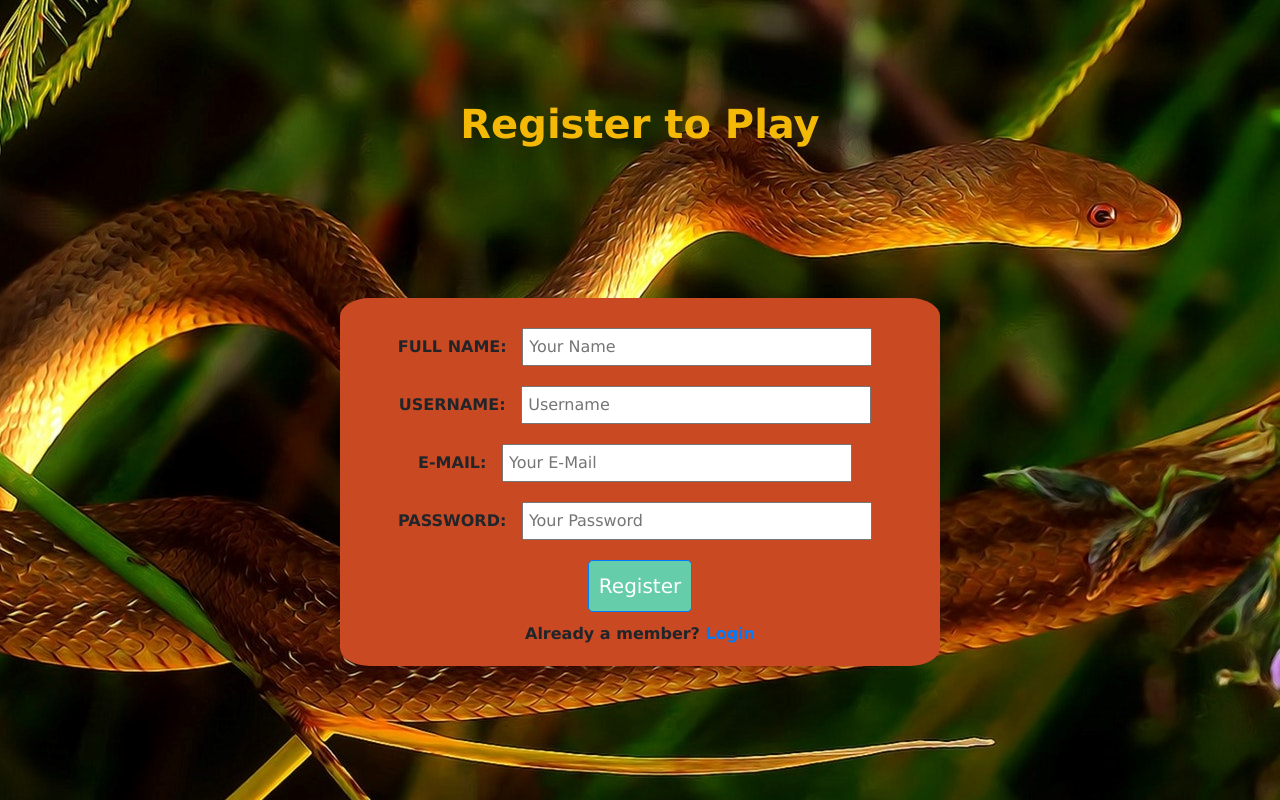
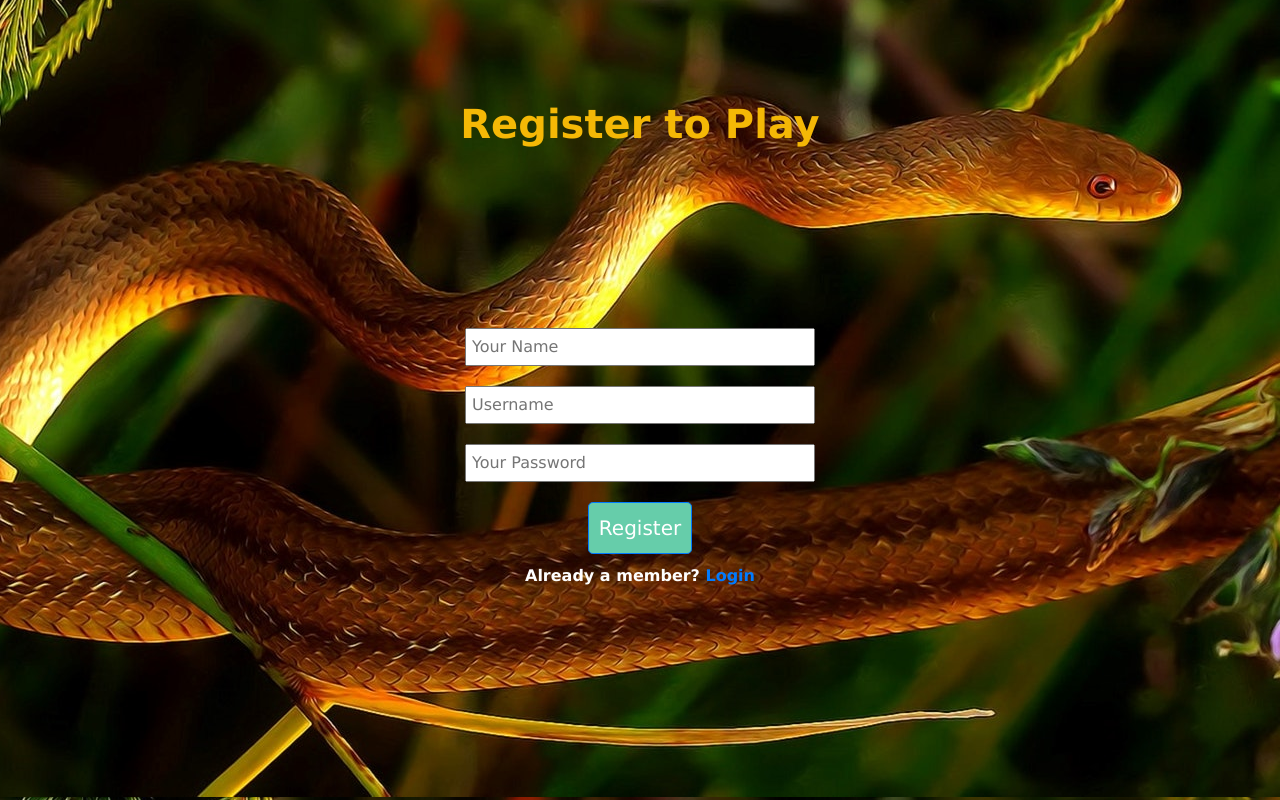
Before and after one commit to Nasswow/SnakeGame, a PHP site: page / in a window 1280 px wide. Run offline with PHP 8.4, Linux system fonts and the light colour scheme.

Commit message:
another update

```diff
--- a/css/style.css
+++ b/css/style.css
@@ -38,9 +38,10 @@ body {
   color: rgb(244, 184, 6);
 }
 #form {
-  width: 600px;
+  /* width: 600px; */
   border-radius: 5%;
-  background-color: #c84922;
+  background-color: #42685000;
+  color: #fff;
   font-weight: 600;
   margin: 150px auto 0;
   padding: 20px 0;
--- a/index.php
+++ b/index.php
@@ -12,10 +12,9 @@
 	<div class= "playArea">
 		<h1 class = "registerLable">Register to Play</h1>
 		<form id = "form" action="playGame.php" method="post">
-			FULL NAME: <input id = "info" class = "info" type="text" name= "name" placeholder = "Your Name"><br>
-			USERNAME: <input class = "info" type="text" name= "username" placeholder = "Username"><br>
-			E-MAIL: <input class = "info" type="email" name= "email" placeholder = "Your E-Mail"><br>
-			PASSWORD: <input class = "info" type="password" name= "password" placeholder = "Your Password"><br>
+			<input id = "info" class = "info" type="text" name= "name" placeholder = "Your Name"><br>
+			<input class = "info" type="text" name= "username" placeholder = "Username"><br>
+			<input class = "info" type="password" name= "password" placeholder = "Your Password"><br>
 			<button id = "registerBtn" class = "mx-auto btn btn-primary btn-lg" type = "submit">Register</button> <br> Already a member? <a href="login.php">Login</a>
 		</form>
 	</div>
--- a/js/script.js
+++ b/js/script.js
@@ -1,6 +1,140 @@
-//Selecting canvas and call getContext with 2d argument to indicate it is 2 dimentional game
+// //Selecting canvas and call getContext with 2d argument to indicate it is 2 dimentional game
+// const canvas = document.querySelector(".canvas");
+// const ctx = canvas.getContext("2d");
+
+// // Lets divide our canvas into 10 by 10 small squares
+// const scale = 20;
+// const rows = canvas.height / scale;
+// const columns = canvas.width / scale;
+
+// // Now we need an array to save the bodies of our snake
+// let score = 0;
+// let snake = [];
+
+// // Just to give us a start we can initiate the initial head of the snake at (0,0) coordinate
+// // Notice that the first element of our snake contains an object identifying the x and y coordinate of the initial piece of the snake
+// snake[0] = {
+//   x: Math.floor(Math.random() * columns) * scale,
+//   y: Math.floor(Math.random() * rows) * scale,
+// };
+// let food = {
+//   x: Math.floor(Math.random() * columns) * scale,
+//   y: Math.floor(Math.random() * rows) * scale,
+// };
+
+// // call our draw function every 100 ms
+// let playGame = setInterval(draw, 100);
+
+// //control the snake direction
+// // Letting initially make the snake move right
+// // Use the keyboard keys to control the direction of the snake
+// let d = "right";
+
+// document.onkeydown = direction;
+// function direction(event) {
+//   let key = event.keyCode;
+//   if (key == 37 && d != "right") {
+//     d = "left";
+//   } else if (key == 38 && d != "down") {
+//     d = "up";
+//   } else if (key == 39 && d != "left") {
+//     d = "right";
+//   } else if (key == 40 && d != "up") {
+//     d = "down";
+//   }
+// }
+
+// // Function to draw our snake and the food
+// function draw() {
+//   ctx.clearRect(0, 0, canvas.width, canvas.height);
+//   // Draw snake
+//   for (let i = 0; i < snake.length; i++) {
+//     ctx.fillStyle = "#000";
+//     ctx.strokeStyle = "red";
+//     ctx.fillRect(snake[i].x, snake[i].y, scale, scale);
+//     ctx.strokeRect(snake[i].x, snake[i].y, scale, scale);
+//   }
+//   // Draw food
+//   ctx.fillStyle = "red";
+//   ctx.strokeStyle = "red";
+//   ctx.fillRect(food.x, food.y, scale, scale);
+//   ctx.strokeRect(food.x, food.y, scale, scale);
+//   // old head position
+//   let snakeX = snake[0].x;
+//   let snakeY = snake[0].y;
+//   // which direction
+//   if (d == "left") snakeX -= scale;
+//   if (d == "up") snakeY -= scale;
+//   if (d == "right") snakeX += scale;
+//   if (d == "down") snakeY += scale;
+
+//   if (snakeX > canvas.width) {
+//     snakeX = 0;
+//   }
+//   if (snakeY > canvas.height) {
+//     snakeY = 0;
+//   }
+//   if (snakeX < 0) {
+//     snakeX = canvas.width;
+//   }
+//   if (snakeY < 0) {
+//     snakeY = canvas.height;
+//   }
+//   // if the snake eats the food, it grows
+//   if (snakeX == food.x && snakeY == food.y) {
+//     score = score + 10;
+//     document.querySelector(".score").textContent = score;
+//     // document.querySelector("#score").value = score;
+//     // let name = document.getElementById("welcome").value;
+//     // document.getElementById("pname").value = name;
+//     snake.push(food);
+//     //Redraw the food at random position
+//     food = {
+//       x: Math.floor(Math.random() * columns) * scale,
+//       y: Math.floor(Math.random() * rows) * scale,
+//     };
+
+//     // we don't remove the tail
+//   } else {
+//     // remove the tail
+//     snake.pop();
+//   }
+//   // New head position
+//   let newHead = {
+//     x: snakeX,
+//     y: snakeY,
+//   };
+//   if (eatSelf(newHead, snake)) {
+//     let msg = document.querySelector(".scoreLable");
+//     msg.textContent = "Game Over \n your score is";
+//     clearInterval(playGame);
+//   }
+//   snake.unshift(newHead);
+// }
+
+// // check if snake is eating itself
+// function eatSelf(head, array) {
+//   for (let i = 0; i < array.length; i++) {
+//     if (head.x == array[i].x && head.y == array[i].y) {
+//       return true;
+//     }
+//   }
+//   return false;
+// }
+
+// To be able to draw on our browser, we need to first have all the necessary methods to assist with out drawing.
+
+// The way we do that is, we use the getContext() method on our canvas. This method returns an object which has lots of drawing methods in it.
+
+// We use the returned object to do our drawing. Since we are planning to draw a two dimentional game, we pass "2d" as an argument to the getContext() method.
+
 const canvas = document.querySelector(".canvas");
 const ctx = canvas.getContext("2d");
+
+// Take a look at the returned object on your console
+console.log(ctx);
+
+// To be able to control the movement of our snake in a controlled way, we are going to create a grid like system on our canvas. The snake then will follow the square grid on our canvas
 
 // Lets divide our canvas into 10 by 10 small squares
 const scale = 20;
@@ -12,21 +146,29 @@ let score = 0;
 let snake = [];
 
 // Just to give us a start we can initiate the initial head of the snake at (0,0) coordinate
+
 // Notice that the first element of our snake contains an object identifying the x and y coordinate of the initial piece of the snake
 snake[0] = {
   x: Math.floor(Math.random() * columns) * scale,
   y: Math.floor(Math.random() * rows) * scale,
 };
+console.log(snake);
+
 let food = {
   x: Math.floor(Math.random() * columns) * scale,
   y: Math.floor(Math.random() * rows) * scale,
 };
 
+// call our draw function every 100 ms
+let playGame = setInterval(draw, 100);
+
 //control the snake direction
-// Letting initially make the snake move right
+// Let's initially make the snake move right
+let d = "right";
+
 // Use the keyboard keys to control the direction of the snake
+document.onkeydown = direction;
 
-let d = "right";
 function direction(event) {
   let key = event.keyCode;
   if (key == 37 && d != "right") {
@@ -39,26 +181,26 @@ function direction(event) {
     d = "down";
   }
 }
-document.onkeydown = direction;
-
 // Function to draw our snake and the food
 function draw() {
   ctx.clearRect(0, 0, canvas.width, canvas.height);
   // Draw snake
   for (let i = 0; i < snake.length; i++) {
-    ctx.fillStyle = "#000";
+    ctx.fillStyle = "#fff";
     ctx.strokeStyle = "red";
     ctx.fillRect(snake[i].x, snake[i].y, scale, scale);
     ctx.strokeRect(snake[i].x, snake[i].y, scale, scale);
   }
+  console.log(snake);
   // Draw food
-  ctx.fillStyle = "red";
-  ctx.strokeStyle = "red";
+  ctx.fillStyle = "#ff0";
+  ctx.strokeStyle = "green";
   ctx.fillRect(food.x, food.y, scale, scale);
   ctx.strokeRect(food.x, food.y, scale, scale);
   // old head position
   let snakeX = snake[0].x;
   let snakeY = snake[0].y;
+  console.log(snakeX);
   // which direction
   if (d == "left") snakeX -= scale;
   if (d == "up") snakeY -= scale;
@@ -79,12 +221,7 @@ function draw() {
   }
   // if the snake eats the food, it grows
   if (snakeX == food.x && snakeY == food.y) {
-    score = score + 10;
-    document.querySelector(".score").textContent = score;
-    // document.querySelector("#score").value = score;
-    // let name = document.getElementById("welcome").value;
-    // document.getElementById("pname").value = name;
-    //Redraw the food at random position
+    score++;
     food = {
       x: Math.floor(Math.random() * columns) * scale,
       y: Math.floor(Math.random() * rows) * scale,
@@ -94,14 +231,14 @@ function draw() {
     // remove the tail
     snake.pop();
   }
+  console.log(snake);
   // New head position
   let newHead = {
     x: snakeX,
     y: snakeY,
   };
+  console.log(snake);
   if (eatSelf(newHead, snake)) {
-    let msg = document.querySelector(".scoreLable");
-    msg.textContent = "Game Over \n your score is";
     clearInterval(playGame);
   }
   snake.unshift(newHead);
@@ -116,5 +253,3 @@ function eatSelf(head, array) {
   }
   return false;
 }
-// call our draw function every 100 ms
-let playGame = setInterval(draw, 100);
```
